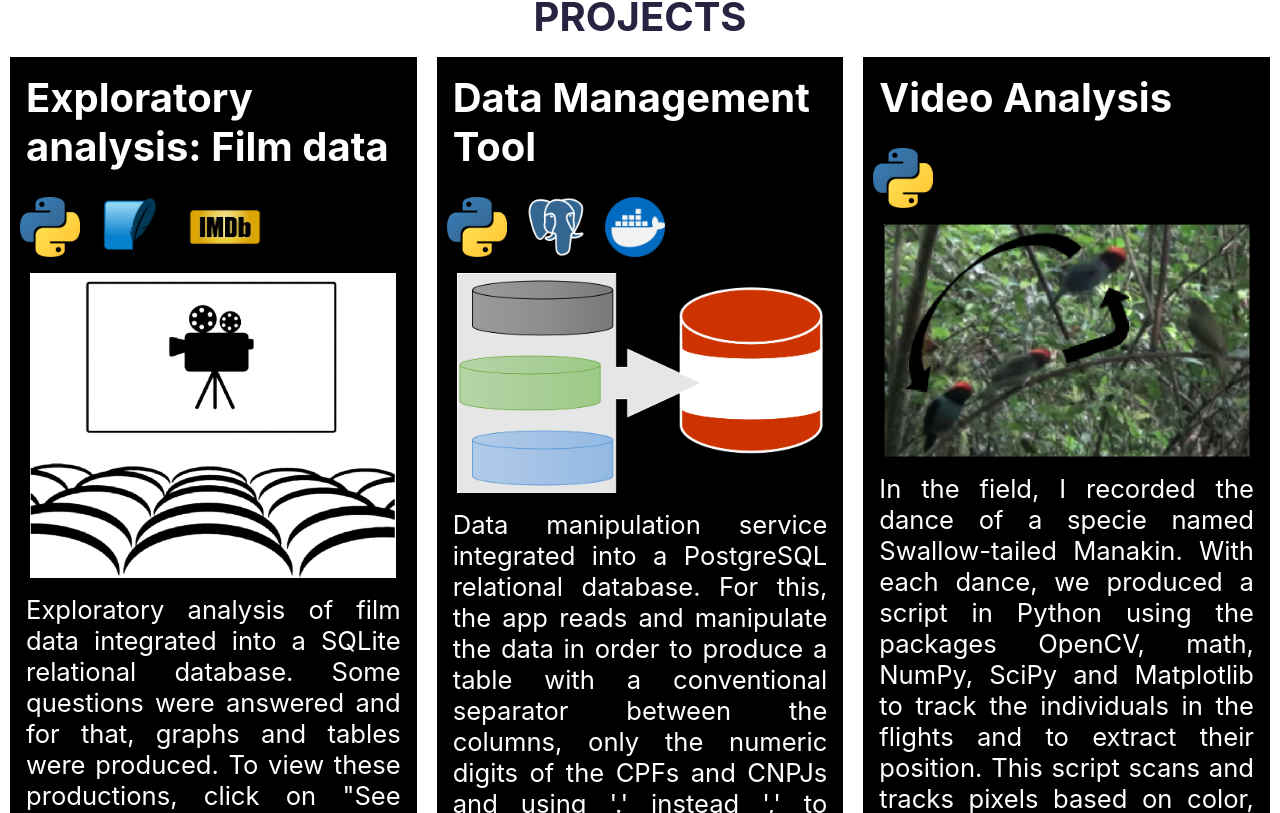
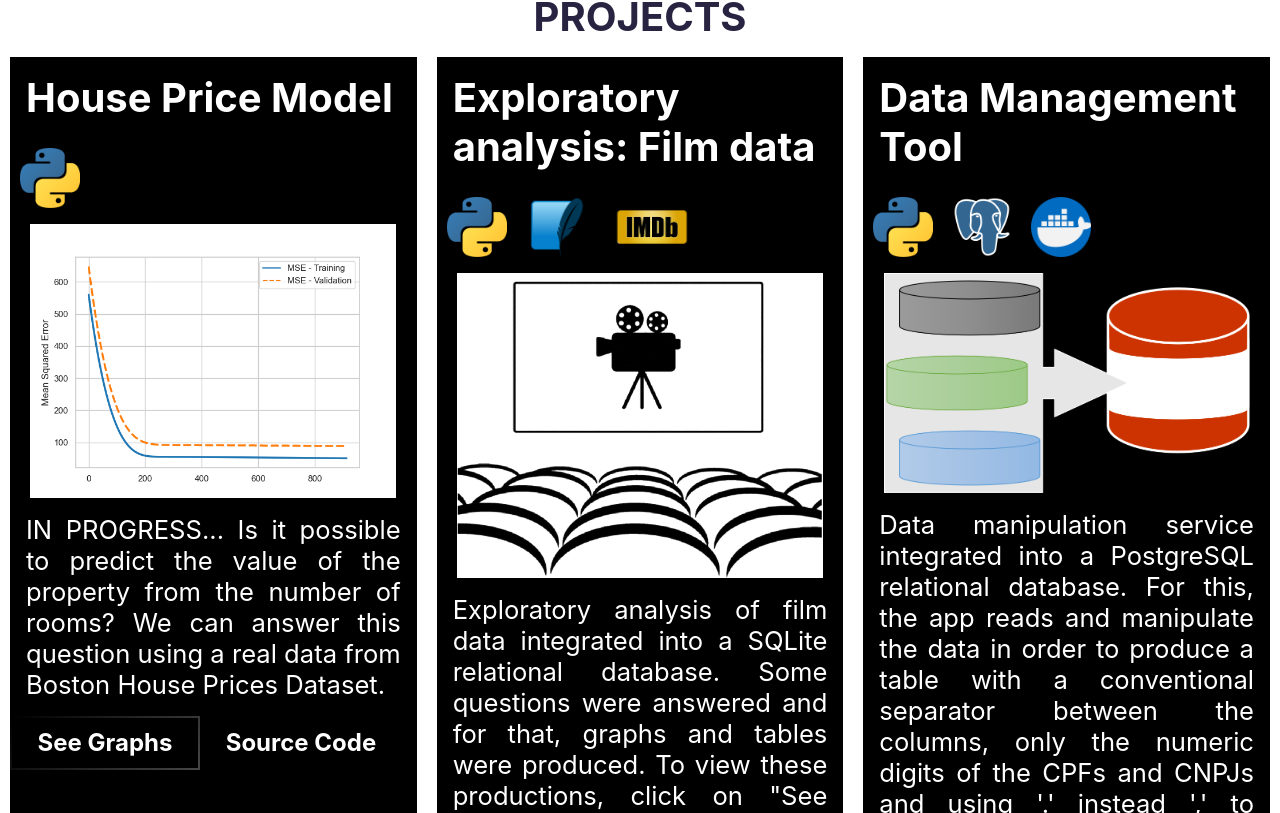
Before and after one commit to PeterRibs/portfolio, a React (Create React App) app: page / in a window 1280 px wide. Shown: the part 1147-1960 px from the top of the page. Built offline with nearby package versions, Linux system fonts and the light colour scheme.

Commit message:
Adding house price

```diff
--- a/src/Projects/Projects.js
+++ b/src/Projects/Projects.js
@@ -27,6 +27,7 @@ import dataTool from '../Figs/dataTool.png';
 import sqlite from '../Figs/sqlite.png';
 import cinema from '../Figs/cinema.png';
 import imdb from '../Figs/IMDb.png'
+import housePrice from '../Figs/housePrice.png'
 
 function Project () {
     return (
@@ -34,6 +35,49 @@ function Project () {
             <div className="container">
                 <h2 className="section-title dark-blue-text">Projects</h2>
                 <div className="project-wrapper">
+
+                 {/* <!-- Project 11 - Py--> */}
+                 <div className="card">
+                    <div className="project-wrapper__text">
+                        <h3 className="project-wrapper__text-title">House Price Model </h3>
+                        <div>
+                            <img alt="Python" title="Python" src={python} className='imgAbout'></img>
+                        </div>
+                        <div className="project-wrapper__image">
+                            <a rel="noreferrer" href="https://github.com/PeterRibs/house_price_model">
+                                <div className="imgProj">
+                                    <img
+                                        href="https://github.com/PeterRibs/house_price_model"
+                                        alt="Project_Image"
+                                        className="img-fluid"
+                                        src={housePrice}/>
+                                </div>
+                            </a>
+                        </div>
+                        <div>
+                        <p className="mb-4">
+                            IN PROGRESS... Is it possible to predict the value of the property from the number of rooms? We can answer this question using a real data from Boston House Prices Dataset.
+                        </p>
+                        </div>
+                        <a
+                        rel="noreferrer"
+                        target="_blank"
+                        className="cta-btn cta-btn--hero"
+                        href="https://peterribs.github.io/house_price_model/"
+                        >
+                        See Graphs
+                        </a>
+                        <a
+                        rel="noreferrer"
+                        target="_blank"
+                        className="cta-btn text-color-project"
+                        href="https://github.com/PeterRibs/house_price_model"
+                        >
+                        Source Code
+                        </a>
+                    </div>
+                </div>
+                {/* <!-- /END Project 11 - Py--> */}
 
                 {/* <!-- Project 10 - Py--> */}
                 <div className="card">
```
Also changed, not shown: src/Figs/housePrice.png (added).
